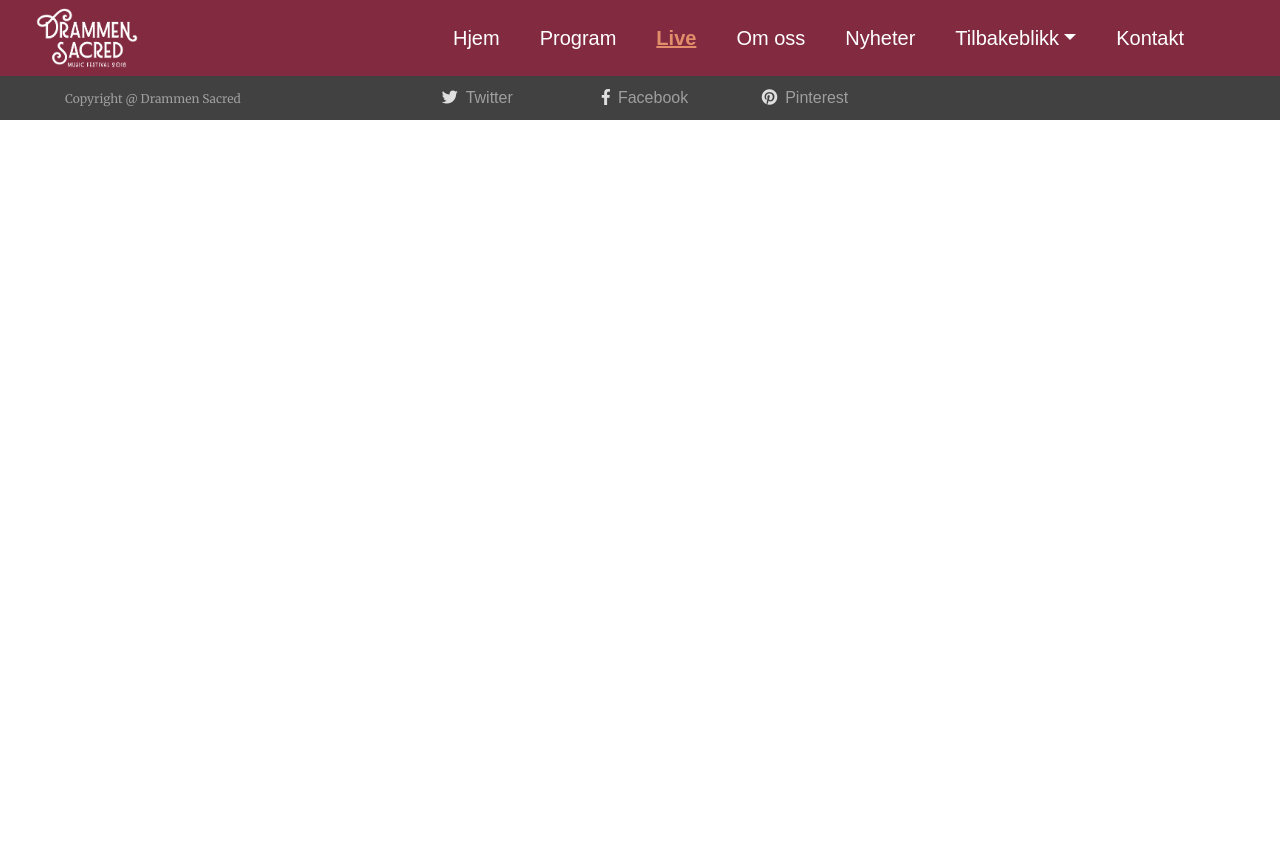
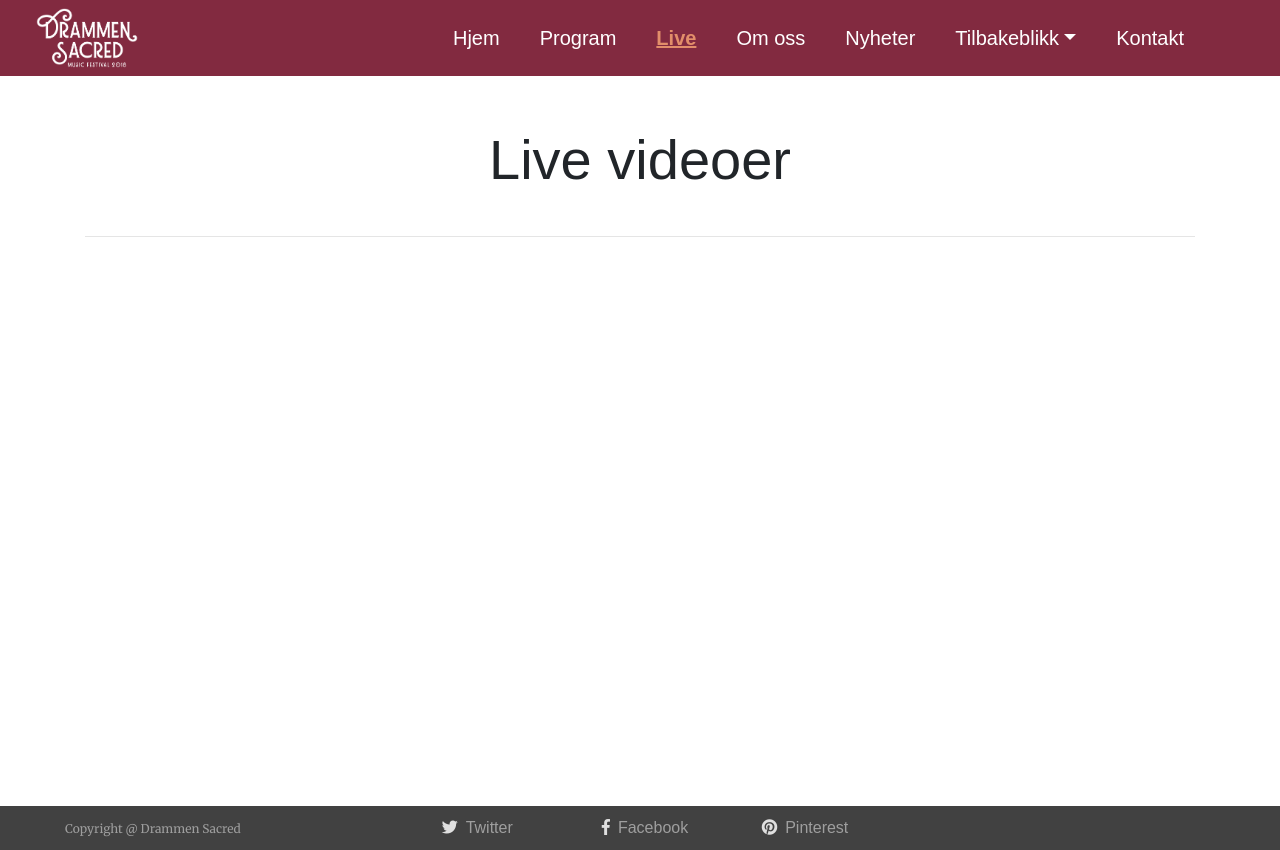
Before and after one commit to SondreBerntsen/webprosjekt3, a React (Create React App) app in the folder react-app/: page /live in a window 1280 px wide. Before the commit the page ends 800 px from the top, so only its background shows below. Built offline with nearby package versions, Linux system fonts and the light colour scheme; no server answers; a web font is replaced by a local one.

Commit message:
react-youtube

```diff
--- a/react-app/package.json
+++ b/react-app/package.json
@@ -6,7 +6,8 @@
     "react": "^16.5.2",
     "react-dom": "^16.5.2",
     "react-router-dom": "^4.3.1",
-    "react-scripts": "2.0.5"
+    "react-scripts": "2.0.5",
+    "react-youtube": "^7.8.0"
   },
   "scripts": {
     "start": "react-scripts start",
--- a/react-app/src/components/live/Live.js
+++ b/react-app/src/components/live/Live.js
@@ -3,8 +3,7 @@ import React, { Component } from "react";
 import Navbar from "../Navbar";
 import Footer from "../Footer";
 import "../../styles/live.css";
-//import YouTube from "react-youtube";
-//const YoutubeLive = require("youtube-live-react");
+import YouTube from "react-youtube";
 
 class Live extends Component {
     /*
@@ -21,7 +20,7 @@ class Live extends Component {
 
       */
     componentDidMount() {
-    /* fetch(
+        fetch(
             `https://www.googleapis.com/youtube/v3/search?part=snippet&channelId=UCLA_DiR1FfKNvjuUpBHmylQ&eventType=live&type=video&key=AIzaSyDgh0qAGY0pn7fOQ3TnJW0XHeKtLjNcRHU&enablejsapi=1&origin=http://localhost:3000`
         )
             .then(response => response.json())
@@ -34,7 +33,7 @@ class Live extends Component {
             })
             .catch(error => {
                 console.error(error);
-      });*/
+            });
     }
 
     render() {
@@ -72,6 +71,22 @@ class Live extends Component {
         return (
             <div>
                 <Navbar />
+                <div className="container">
+                    <div className="vh-80">
+                        <h2 className="pageTitle">Live videoer</h2><hr className="hrHeight" />
+                        <YouTube
+                            apiKey="AIzaSyDgh0qAGY0pn7fOQ3TnJW0XHeKtLjNcRHU"
+                            videoId="wwMDvPCGeE0" // The YouTube video ID
+                            showFullscreenButton
+                            onReady={e => this.setState({ isReady: true })}
+                            onChangeState={e => this.setState({ status: e.state })}
+                            onChangeQuality={e => this.setState({ quality: e.quality })}
+                            onError={e => this.setState({ error: e.error })}
+                            style={{ height: 250 }}
+                            host="https://www.youtube.com"
+                        />
+                    </div>
+                </div>
                 <Footer />
             </div>
         );
```
Also changed, not shown: 1 other file (tests, documents, lock files or other folders). Lines whose indentation alone changed are shown as unchanged.
